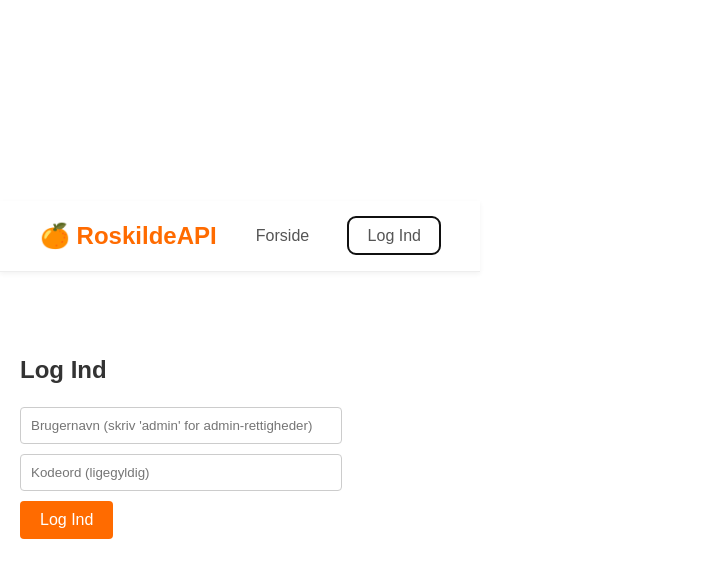
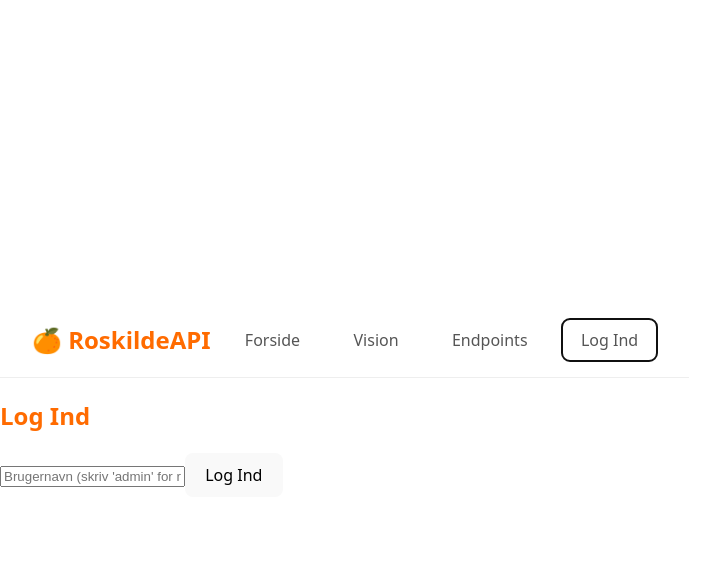
Before and after one commit to JonathanRentoft/roskilde-frontend, a React (Vite) app: page / in a window 1280 px wide. Both pictures are taken after a click on the button "Log Ind". Shown: the top 578 px of the page, without its empty margins (0-721 px from the left). Built offline with nearby package versions, Linux system fonts and the light colour scheme.

Commit message:
front page

```diff
--- a/src/App.jsx
+++ b/src/App.jsx
@@ -1,136 +1,87 @@
-import React, { useState } from 'react';
-import './App.css';
+import { useState } from 'react';
 
-// --- KOMPONENTER ---
+// 1. Importer siderne fra din pages mappe
+import Home from './pages/Home';
+import Endpoints from './pages/Endpoints';
+import Vision from './pages/Vision';
+import Login from './pages/Login';
+import Admin from './pages/Admin';
 
-// 1. HEADER (Vises altid)
-function Header({ skiftSide, user, logUd }) {
-  return (
-    <header>
-      <div className="logo" onClick={() => skiftSide('forside')}>🍊 RoskildeAPI</div>
-      <nav>
-        <button onClick={() => skiftSide('forside')}>Forside</button>
+// 2. Vi laver lidt CSS til layoutet her (eller i App.css)
+const navStyle = {
+  display: 'flex',
+  justifyContent: 'space-between',
+  padding: '1rem 2rem',
+  borderBottom: '1px solid #eee',
+  alignItems: 'center'
+};
 
-        {!user ? (
-          /* Vis kun hvis man IKKE er logget ind */
-          <button onClick={() => skiftSide('login')}>Log Ind</button>
-        ) : (
-          /* Vis kun hvis man ER logget ind */
-          <>
-            {user.role === 'ADMIN' && (
-              <button onClick={() => skiftSide('admin')}>🔒 Admin</button>
-            )}
-            <button className="btn-logout" onClick={logUd}>Log Ud ({user.name})</button>
-          </>
-        )}
-      </nav>
-    </header>
-  );
-}
+const btnStyle = {
+  background: 'none',
+  border: 'none',
+  fontSize: '1rem',
+  cursor: 'pointer',
+  marginLeft: '15px',
+  color: '#555'
+};
 
-// 2. FORSIDE
-function Forside() {
-  return (
-    <div>
-      <h1>Velkommen til Roskilde API'et</h1>
-      <p>Dette er den simple forside. Brug menuen oppe til højre.</p>
-    </div>
-  );
-}
+export default function App() {
+  // State til at styre hvilken side vi ser
+  const [currentPage, setCurrentPage] = useState('home');
+  // State til at styre brugeren (null = ikke logget ind)
+  const [user, setUser] = useState(null);
 
-// 3. LOGIN SIDE
-function Login({ onLogin }) {
-  const [navn, setNavn] = useState("");
+  // Funktion der håndterer login fra Login.jsx
+  const handleLogin = (username, role) => {
+    setUser({ username, role });
+    setCurrentPage(role === 'ADMIN' ? 'admin' : 'home');
+  };
 
-  const handleSubmit = (e) => {
-    e.preventDefault();
-    // SIMPELT TJEK: Hvis man hedder "admin", bliver man admin.
-    const rolle = navn.toLowerCase() === "admin" ? "ADMIN" : "USER";
-    onLogin(navn, rolle);
+  // Funktion til at bestemme hvilket "view" der skal vises
+  const renderPage = () => {
+    switch (currentPage) {
+      case 'home': return <Home />;
+      case 'endpoints': return <Endpoints />;
+      case 'vision': return <Vision />;
+      case 'login': return <Login onLogin={handleLogin} />;
+      case 'admin': return <Admin />;
+      default: return <Home />;
+    }
   };
 
   return (
     <div>
-      <h2>Log Ind</h2>
-      <form onSubmit={handleSubmit} style={{maxWidth: '300px'}}>
-        <input
-          placeholder="Brugernavn (skriv 'admin' for admin-rettigheder)"
-          value={navn}
-          onChange={(e) => setNavn(e.target.value)}
-        />
-        <input type="password" placeholder="Kodeord (ligegyldig)" />
-        <button className="btn-orange">Log Ind</button>
-      </form>
-    </div>
-  );
-}
+      {/* --- HEADER --- */}
+      <header style={navStyle}>
+        <div
+          style={{color: '#ff6b00', fontWeight: 'bold', fontSize: '1.5rem', cursor: 'pointer'}}
+          onClick={() => setCurrentPage('home')}
+        >
+          🍊 RoskildeAPI
+        </div>
 
-// 4. ADMIN PANEL (Tabellen)
-function AdminPanel() {
-  // Hardcoded data for nu - her ville du fetche fra din backend
-  const acts = [
-    { id: 1, navn: "Kendrick Lamar", scene: "Orange" },
-    { id: 2, navn: "Blur", scene: "Arena" },
-    { id: 3, navn: "Tobias Rahim", scene: "Orange" },
-  ];
+        <nav>
+          <button style={btnStyle} onClick={() => setCurrentPage('home')}>Forside</button>
+          <button style={btnStyle} onClick={() => setCurrentPage('vision')}>Vision</button>
+          <button style={btnStyle} onClick={() => setCurrentPage('endpoints')}>Endpoints</button>
 
-  return (
-    <div>
-      <h2>🔒 Admin: Ret Acts</h2>
-      <p>Her kan du rette i databasen.</p>
-      <table>
-        <thead>
-          <tr>
-            <th>ID</th>
-            <th>Kunstner</th>
-            <th>Scene</th>
-            <th>Handling</th>
-          </tr>
-        </thead>
-        <tbody>
-          {acts.map(act => (
-            <tr key={act.id}>
-              <td>{act.id}</td>
-              <td>{act.navn}</td>
-              <td>{act.scene}</td>
-              <td><button style={{color:'red', border:'none', background:'none', cursor:'pointer'}}>Slet</button></td>
-            </tr>
-          ))}
-        </tbody>
-      </table>
-    </div>
-  );
-}
+          {/* Vis kun Admin-knap hvis brugeren er ADMIN */}
+          {user && user.role === 'ADMIN' && (
+            <button style={{...btnStyle, color: 'red'}} onClick={() => setCurrentPage('admin')}>Admin</button>
+          )}
 
-// --- HOVED APP ---
+          {/* Login / Logout knap */}
+          {!user ? (
+            <button style={btnStyle} onClick={() => setCurrentPage('login')}>Log Ind</button>
+          ) : (
+            <button style={btnStyle} onClick={() => setUser(null)}>Log Ud ({user.username})</button>
+          )}
+        </nav>
+      </header>
 
-export default function App() {
-  // STATE: Her styrer vi hele showet
-  const [side, setSide] = useState('forside'); // 'forside', 'login', 'admin'
-  const [user, setUser] = useState(null);      // null eller { name: '...', role: '...' }
-
-  // Funktion til at logge ind
-  const logInd = (navn, rolle) => {
-    setUser({ name: navn, role: rolle });
-    setSide(rolle === 'ADMIN' ? 'admin' : 'forside'); // Send admin direkte til panelet
-  };
-
-  // Funktion til at logge ud
-  const logUd = () => {
-    setUser(null);
-    setSide('forside');
-  };
-
-  return (
-    <div className="App">
-      {/* 1. Vis Header */}
-      <Header skiftSide={setSide} user={user} logUd={logUd} />
-
-      {/* 2. Vis indhold baseret på hvilken 'side' der er valgt */}
+      {/* --- HER VISES DEN VALGTE SIDE --- */}
       <main>
-        {side === 'forside' && <Forside />}
-        {side === 'login'   && <Login onLogin={logInd} />}
-        {side === 'admin'   && <AdminPanel />}
+        {renderPage()}
       </main>
     </div>
   );
--- /dev/null
+++ b/src/pages/Admin.jsx
@@ -0,0 +1,27 @@
+import styles from './Endpoints.module.css'; // Vi genbruger bare tabellens stil!
+
+export default function Admin() {
+  return (
+    <div className={styles.wrapper}>
+      <h2 style={{color: 'red'}}>🔒 Admin Panel</h2>
+      <p>Velkommen admin. Her kan du slette og rette.</p>
+
+      <table className={styles.table}>
+        <thead>
+          <tr>
+            <th>ID</th>
+            <th>Navn</th>
+            <th>Handling</th>
+          </tr>
+        </thead>
+        <tbody>
+          <tr>
+            <td>1</td>
+            <td>Kendrick Lamar</td>
+            <td><button>Slet</button></td>
+          </tr>
+        </tbody>
+      </table>
+    </div>
+  );
+}
--- a/src/pages/Endpoints.module.css
+++ b/src/pages/Endpoints.module.css
@@ -1,26 +1,25 @@
 .wrapper {
     padding: 20px;
+    max-width: 800px;
+    margin: 0 auto;
   }
 
   .table {
     width: 100%;
     border-collapse: collapse;
+    margin-top: 20px;
+    box-shadow: 0 2px 5px rgba(0,0,0,0.1);
   }
 
   .table th, .table td {
-    border: 1px solid #ddd;
-    padding: 8px;
     text-align: left;
+    padding: 12px;
+    border-bottom: 1px solid #ddd;
   }
 
   .table th {
-    background-color: #f2f2f2;
-    color: #333;
+    background-color: #ff6b00;
+    color: white;
   }
 
-  /* Responsivitet (Krav) */
-  @media screen and (max-width: 600px) {
-    .table {
-      font-size: 12px;
-    }
-  }
+  .table tr:hover { background-color: #f5f5f5; }
--- a/src/pages/Home.module.css
+++ b/src/pages/Home.module.css
@@ -5,8 +5,8 @@
   }
 
   .logo {
-    max-width: 300px;
-    height: auto;
-    border-radius: 10px;
+    max-width: 200px;
     margin: 20px 0;
   }
+
+  h2 { color: #ff6b00; }
--- /dev/null
+++ b/src/pages/Login.jsx
@@ -0,0 +1,29 @@
+import { useState } from 'react';
+import styles from './Login.module.css'; // Husk at lave denne css fil også!
+
+export default function Login({ onLogin }) {
+  const [username, setUsername] = useState('');
+
+  const handleSubmit = (e) => {
+    e.preventDefault();
+    // Simulerer login logic
+    const role = username.toLowerCase() === 'admin' ? 'ADMIN' : 'USER';
+    onLogin(username, role);
+  };
+
+  return (
+    <div className={styles.container}>
+      <h2>Log Ind</h2>
+      <form onSubmit={handleSubmit} className={styles.form}>
+        <input
+          type="text"
+          placeholder="Brugernavn (skriv 'admin' for rettigheder)"
+          value={username}
+          onChange={(e) => setUsername(e.target.value)}
+          className={styles.input}
+        />
+        <button type="submit" className={styles.button}>Log Ind</button>
+      </form>
+    </div>
+  );
+}
```
Also changed, not shown: src/pages/Admin.module.css (added), src/pages/Login.module.css (added).
